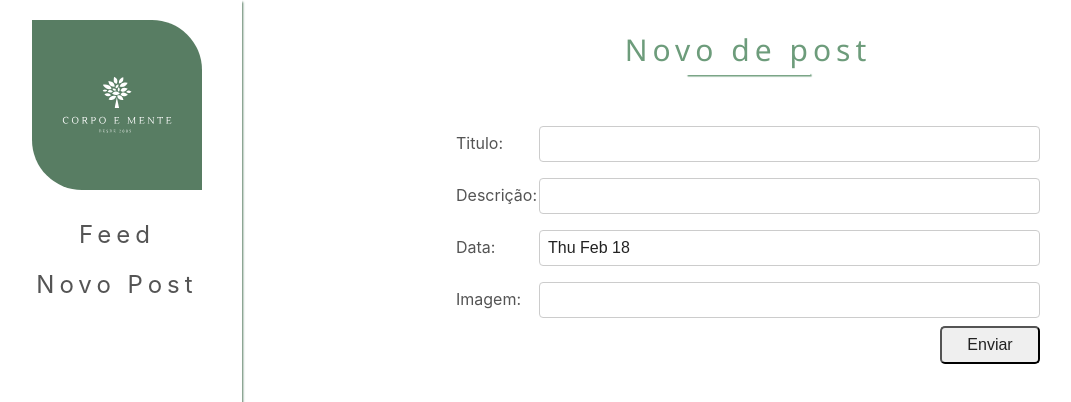
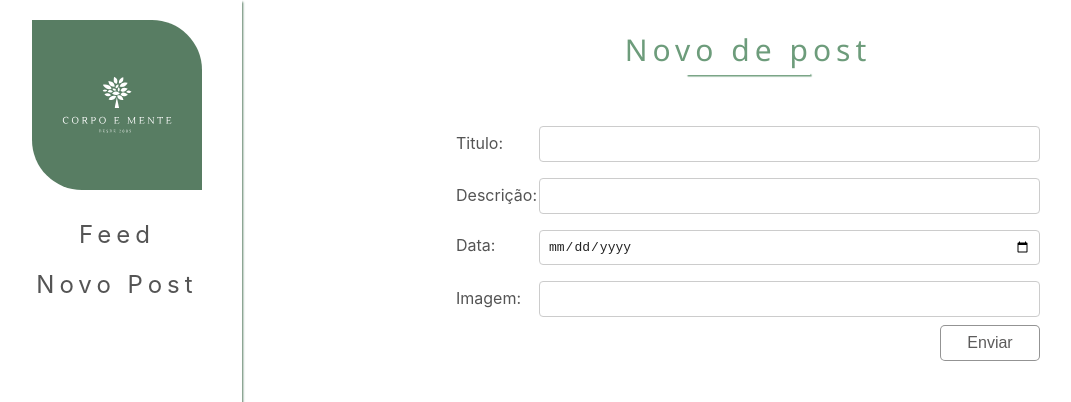
Before and after one commit to beatrizperez1914/RedeSocial, a React (Create React App) app: page / in a window 1280 px wide. Shown: the top 402 px of the page, without its empty margins (8-1079 px from the left). Built offline with nearby package versions, Linux system fonts and the light colour scheme.

Commit message:
atualizações

```diff
--- a/src/Pages/Home/index.js
+++ b/src/Pages/Home/index.js
@@ -1,31 +1,23 @@
-import React, { useState } from 'react';
-import './style.css'
+import React, { useState, useEffect} from 'react';
+import './style.css';
+import '../../services/api';
+import api from '../../services/api';
 
-const DEFAULT_LIST = [
-    {
-        title: 'Primeiro Post da pagina ',
-        imageurl: 'https://images.unsplash.com/photo-1573246123716-6b1782bfc499?ixid=MXwxMjA3fDB8MHxwaG90by1wYWdlfHx8fGVufDB8fHw%3D&ixlib=rb-1.2.1&auto=format&fit=crop&w=660&q=80',
-        userAvatar: 'https://yt3.ggpht.com/ytc/AAUvwnht6c9eAFl7xdGc798TcXnHz0xZhwM9tmQ99AqO1g=s68-c-k-c0x00ffffff-no-rj',
-        date: new Date,
-        description: 'Amo coisa saudável, amo essa rotina Amo coisa saudável, amo essa rotina Amo coisa saudável, amo essa rotina Amo coisa saudável, amo essa rotina Amo coisa saudável, amo essa rotina Amo coisa saudável, amo essa rotina Amo coisa saudável, amo essa rotina Amo coisa saudável, amo essa rotina Amo coisa saudável, amo essa rotina Amo coisa saudável, amo essa rotina Amo coisa saudável, amo essa rotina Amo coisa saudável, amo essa rotina Amo coisa saudável, amo essa rotina Amo coisa saudável, amo essa rotina Amo coisa saudável, amo essa rotina Amo coisa saudável, amo essa rotina Amo coisa saudável, amo essa rotina Amo coisa saudável, amo essa rotina Amo coisa saudável, amo essa rotina Amo coisa saudável, amo essa rotina Amo coisa saudável, amo essa rotina Amo coisa saudável, amo essa rotina Amo coisa saudável, amo essa rotina Amo coisa saudável, amo essa rotina '
-    },
-    {
-        title: 'Primeiro Post da pagina ',
-        imageurl: 'https://images.unsplash.com/photo-1612884133038-b1f2b8e87980?ixid=MXwxMjA3fDB8MHxwaG90by1wYWdlfHx8fGVufDB8fHw%3D&ixlib=rb-1.2.1&auto=format&fit=crop&w=750&q=80',
-        userAvatar: 'https://yt3.ggpht.com/ytc/AAUvwnht6c9eAFl7xdGc798TcXnHz0xZhwM9tmQ99AqO1g=s68-c-k-c0x00ffffff-no-rj',
-        date: new Date,
-        description: 'Amo coisa saudável, amo essa rotina nossaaaaaaaaaaaaaaaaaaaaaaaaaaaaaaaaaaaaa'
-    },
-    {
-        title: 'Primeiro Post da pagina ',
-        imageurl: 'https://images.unsplash.com/photo-1602882547632-fd009b7784c5?ixid=MXwxMjA3fDB8MHxwaG90by1wYWdlfHx8fGVufDB8fHw%3D&ixlib=rb-1.2.1&auto=format&fit=crop&w=334&q=80',
-        userAvatar: 'https://yt3.ggpht.com/ytc/AAUvwnht6c9eAFl7xdGc798TcXnHz0xZhwM9tmQ99AqO1g=s68-c-k-c0x00ffffff-no-rj',
-        date: new Date,
-        description: 'Amo coisa saudável, amo essa rotina nossaaaaaaaaaaaaaaaaaaaaaaaaaaaaaaaaaaaaa ahahahahaaaaaaaaaaaaaaaaaaaaaaaaaaaaaaaaaaaaaaaaaaaaaaaaaaaaaaaaaaaaaaaaaaaaaaaaaaaaaaaaaaaaaaaaaaaaaaaaaaaaaaaaaaaaaaaaaaaaaaaaaaaaaaaaaaaaaaaaa'
-    }
-]
+
+
 const Home  = () => {
-    const [list, setList] = useState(DEFAULT_LIST)
+    const [list, setList] = useState([])
+
+    useEffect(() => {
+        api.getVideoList()
+        .then(list =>{
+            console.log('list', list)
+            setList(list)
+
+        })
+
+    },[])
+
     return (
         <div className="header">
             <div className="description-line">
@@ -34,7 +26,7 @@ const Home  = () => {
             </div>
             {
                 list.map(row =>
-                    <Card {...row}/>
+                    <Card key={row.id} {...row}/>
                     )
             }
         </div>
--- a/src/Pages/form/index.js
+++ b/src/Pages/form/index.js
@@ -1,5 +1,6 @@
 import React, { useState } from 'react';
-import './style.css'
+import './style.css';
+import api from '../../services/api';
 
 const DEFAULT_LIST = {
     title: '',
@@ -12,10 +13,16 @@ const DEFAULT_LIST = {
 
 const Index = () => {
 
-    const [values, setValues] = useState(DEFAULT_LIST);
+    const [values, setValues] = useState({DEFAULT_LIST});
 
     const handlerChange = (evento) =>{
-        setValues(values =>({...values, title: evento.target.value}))
+        setValues(values =>({...values,[evento.target.name]:  evento.target.value}))
+    }
+
+    const handlerSubmit = (evento) =>{
+        evento.preventDefault();
+        api.addVideo(values);
+
     }
 
     return (
@@ -24,7 +31,7 @@ const Index = () => {
                 <h2> Novo de post </h2>
                 <div className="line"></div>
             </div>
-            <form>
+            <form onSubmit={handlerSubmit}>
                   <FormGroup
                     required
                     name="title"
@@ -48,11 +55,11 @@ const Index = () => {
                     type="date"
                 />
                 <FormGroup
-                    required
+                   required
                     name="imageUrl"
                     label="Imagem"
                     onChange={handlerChange}
-                    value={values.imageUrl}
+                    value={values.imageurl}
                 />
                 <button type="submit">Enviar</button>
             </form>
@@ -60,11 +67,11 @@ const Index = () => {
     )
 }
 
-const FormGroup = ({value, name, onCharge, label}) => {
+const FormGroup = ({value, name, onCharge, label, ...others}) => {
     return(
         <div className="form-group">
-            <label htmlFor={name}>{label}:</label>
-            <input name={name} value={value} onCharge={onCharge}></input>
+            <label htmlFor={name}> {label}:</label>
+            <input name={name} value={value} onCharge={onCharge} {...others}></input>
         </div>
     )
 }
--- a/src/Pages/form/style.css
+++ b/src/Pages/form/style.css
@@ -46,6 +46,41 @@
     margin-right: 8px;
     padding: 8px;
     border-radius: 5px;
+    color: #5c5b5b;
+    background-color: rgb(255, 255, 255);
+    transition: all 0.8s;
+    border: 1px solid rgba(97, 97, 97, 0.678);
+}
 
-    transition: all 0.4s;
+.form-container button:hover{
+    border: 0;
+    color: #fff;
+    background-color: #6d9c7b;
 }
+.description-line>h2{
+    font-family:'Segoe UI', Tahoma, Geneva, Verdana, sans-serif;
+    font-weight: 500;
+    font-size: 30px;
+    margin-bottom: 8px;
+    letter-spacing: 5px;
+    color: #6d9c7b;
+
+}
+
+.description-line{
+    display: flex;
+    flex-direction: column;
+    justify-content: center;
+    align-items: center;
+    margin: 35px;
+}
+
+.line{
+    width: 100%;
+    max-width: 50%;
+    background-color: #fff;
+    height: .1rem;
+    background-color: #fff;
+    box-shadow: 0.1rem 0.1rem 1px  #6d9c7b;
+    display: flex;
+}
--- /dev/null
+++ b/src/services/api.js
@@ -0,0 +1,29 @@
+ const api = {}
+
+ const generateId = length =>{
+     let result ='';
+    const characters = 'ABCDEFGHIJKLMNOPQRSTUVWXYZabcdefghijklmnopqrstuvwxyz1234567890'
+    const characterslength = characters.length;
+
+    for (var i =0; i <length; i++) {
+        result += characters.charAt(Math.floor(Math.random()* characterslength))
+    }
+    return result;
+ }
+
+ api.addVideo = async (values={}) =>{
+    const id = generateId(20);
+    const list = JSON.parse( localStorage.getItem('videoList'))
+    let newobj = {...values,id};
+    localStorage.setItem('videoList', JSON.stringify(list.concat(newobj)));
+    api.getVideoList();
+ }
+
+ api.getVideoList = async () =>{
+     let list = JSON.parse( localStorage.getItem('videoList') );
+     return list.map(l=>({...l, date: l.date ? new Date(l.date) : new Date() }));
+
+}
+
+
+export default api
```
